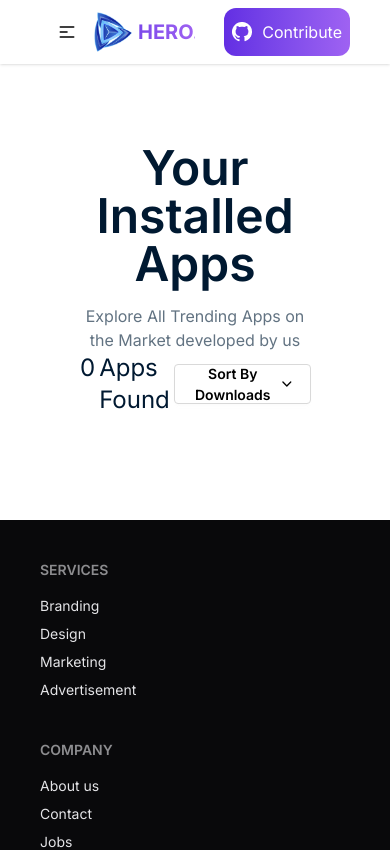
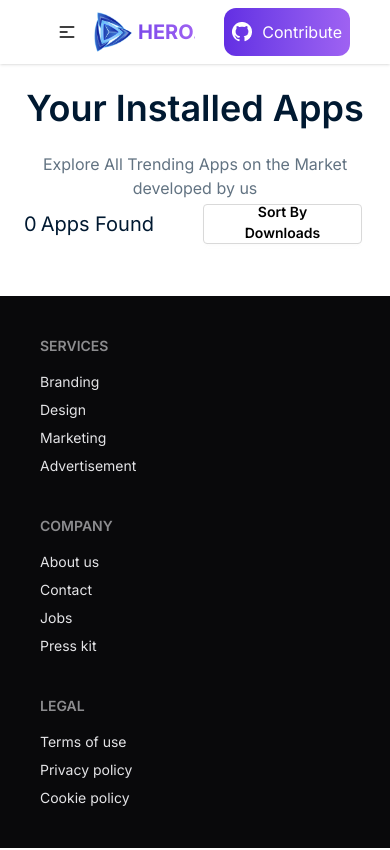
Before and after one commit to Big-Smokkee/Hero.io, a React (Vite) app: page /installation in a window 390 px wide. Shown: the top 850 px of the page. Built offline with nearby package versions, Linux system fonts and the light colour scheme; a web font is replaced by a local one.

Commit message:
fix responsiveness

```diff
--- a/src/pages/InstallationPage/InstallationPage.jsx
+++ b/src/pages/InstallationPage/InstallationPage.jsx
@@ -50,19 +50,19 @@ const InstallationPage = () => {
 
 
     return (
-        <div className="p-20 text-black inter">
+        <div className="p-6 md:p-20 text-black inter">
             <div className='text-center'>
-                <h2 className="text-5xl font-semibold mb-4 text-[#001931]">Your Installed Apps</h2>
+                <h2 className="text-4xl md:text-5xl font-semibold mb-6 text-[#001931]">Your Installed Apps</h2>
                 <p className='text-[#627382]'>Explore All Trending Apps on the Market developed by us</p>
             </div>
-            <div className='flex items-center justify-between mb-6'>
-                <div className='flex gap-1 text-2xl text-[#001931]'>
+            <div className='flex items-center justify-between mb-6 gap-2'>
+                <div className='flex gap-1 text-xl md:text-2xl text-[#001931] w-1/2'>
                     <span>{myInstalledApps.length}</span>
                     <p>Apps Found</p>
                 </div>
-                <div>
-                    <div className="dropdown dropdown-end">
-                        <div tabIndex={0} role="button" className="btn m-1 flex items-center gap-1 bg-white text-black border-[#D9D9D9]">
+
+                <div className="dropdown dropdown-end w-1/2">
+                    <div tabIndex={0} role="button" className="btn m-1 flex flex-col md:flex-row items-center gap-1 bg-white text-black border-[#D9D9D9]">
                         <p>{sortedApps}</p>
                         {/* <ChevronDown /> */}
                         <ChevronDown></ChevronDown>
@@ -72,7 +72,7 @@ const InstallationPage = () => {
                         <li><a onClick={() => handleSortedApps("lowToHigh")}>Low - High</a></li>
                     </ul>
                 </div>
-                </div>
+
             </div>
             <div>
                 {
```
Lines whose indentation alone changed are shown as unchanged.
